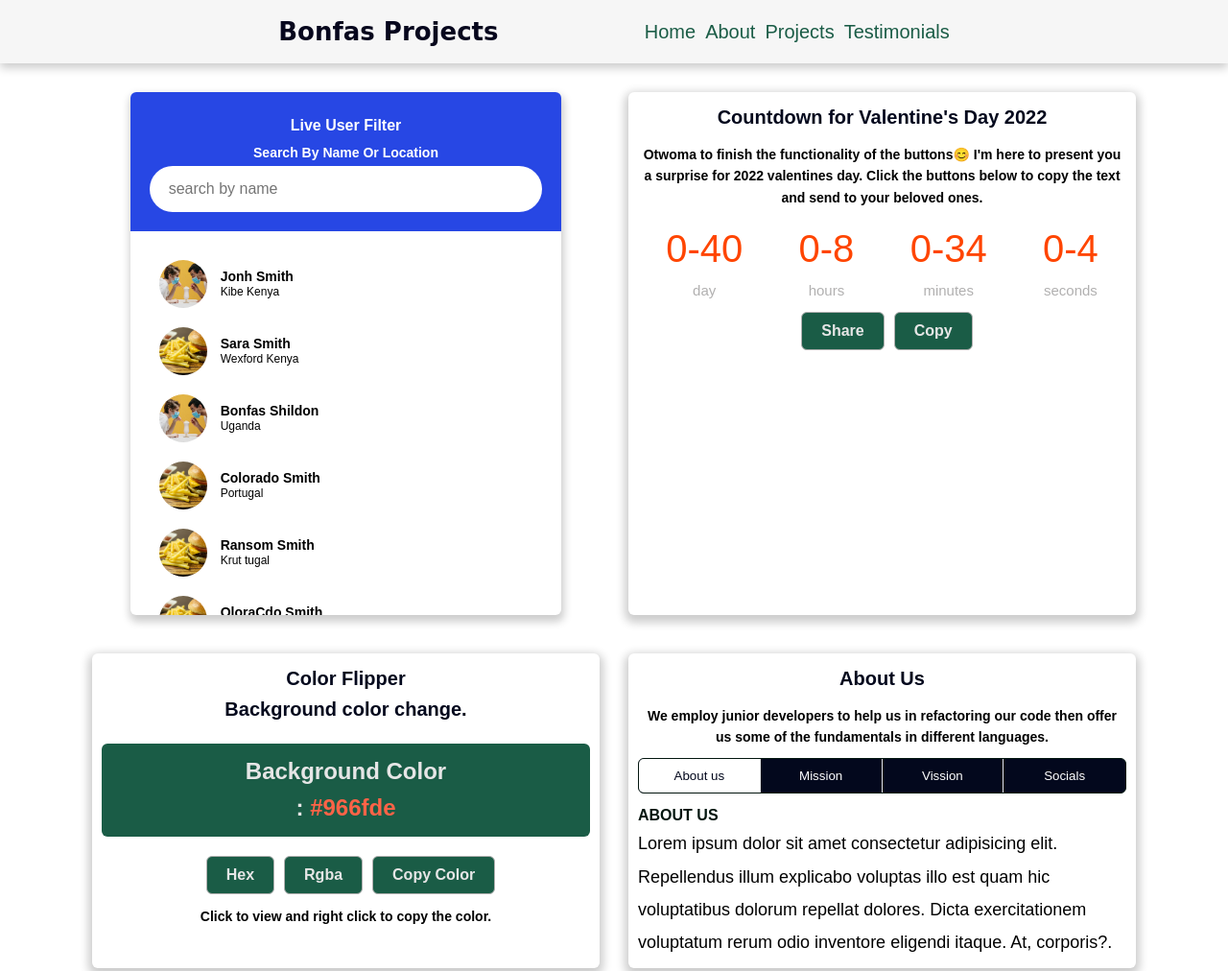
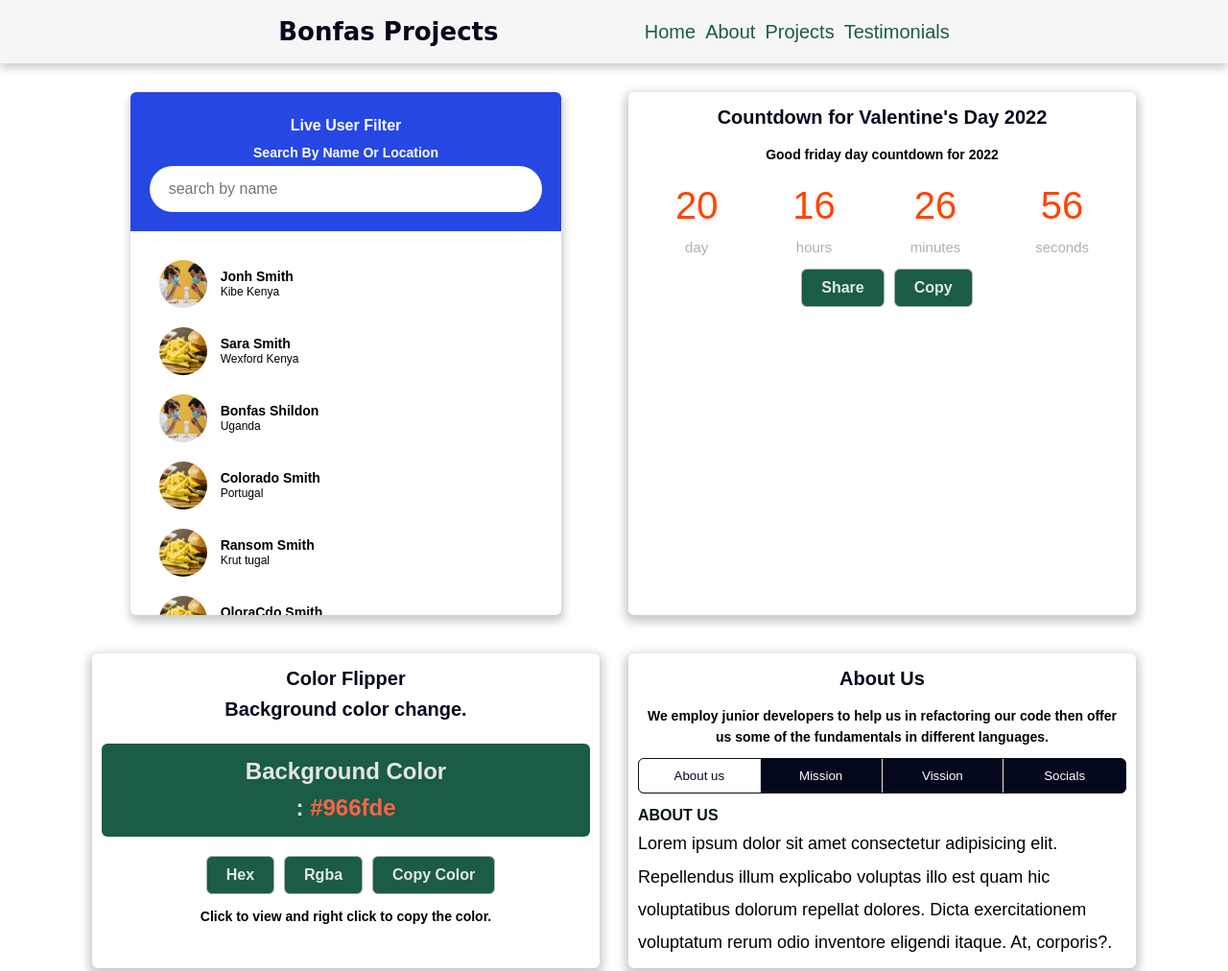
Before and after one commit to Bonfas-68/awesome-js-projects, a plain HTML site: page index.html in a window 1280 px wide. Shown: the top 1012 px of the page at 96% size. Drawn offline with Linux system fonts and the light colour scheme.

Commit message:
countdown for good friday day 😲😲😲

```diff
--- a/index.html
+++ b/index.html
@@ -94,9 +94,8 @@
           <div class="card">
             <h2 class="card__heading">Countdown for Valentine's Day 2022</h2>
             <p class="card__text">
-              Otwoma to finish the functionality of the buttons😊
-              I'm here to present you a surprise for 2022 valentines day. Click
-              the buttons below to copy the text and send to your beloved ones.
+              Good friday day countdown for 2022
+
             </p>
             <div class="count__container">
               <div class="count__day">
--- a/script.js
+++ b/script.js
@@ -16,7 +16,7 @@ links.addEventListener("click", function (e) {
 
 /////////////////////////////////////////
 ///CountDown timer for @2022
-const deadDate = "14 feb 2022";
+const deadDate = "15 april 2022";
 setInterval(() => {
   countDown();
 }, 1000);
```
